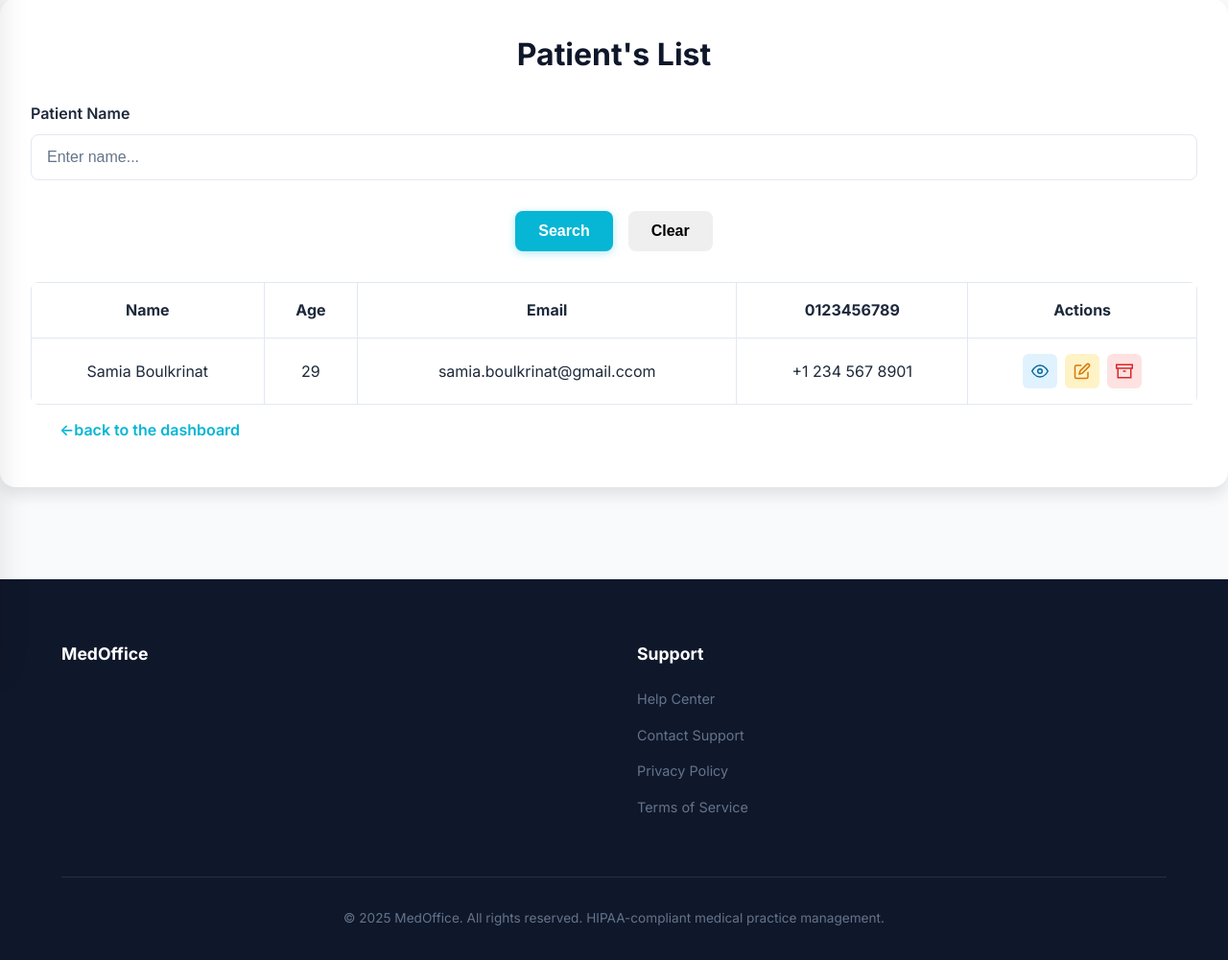
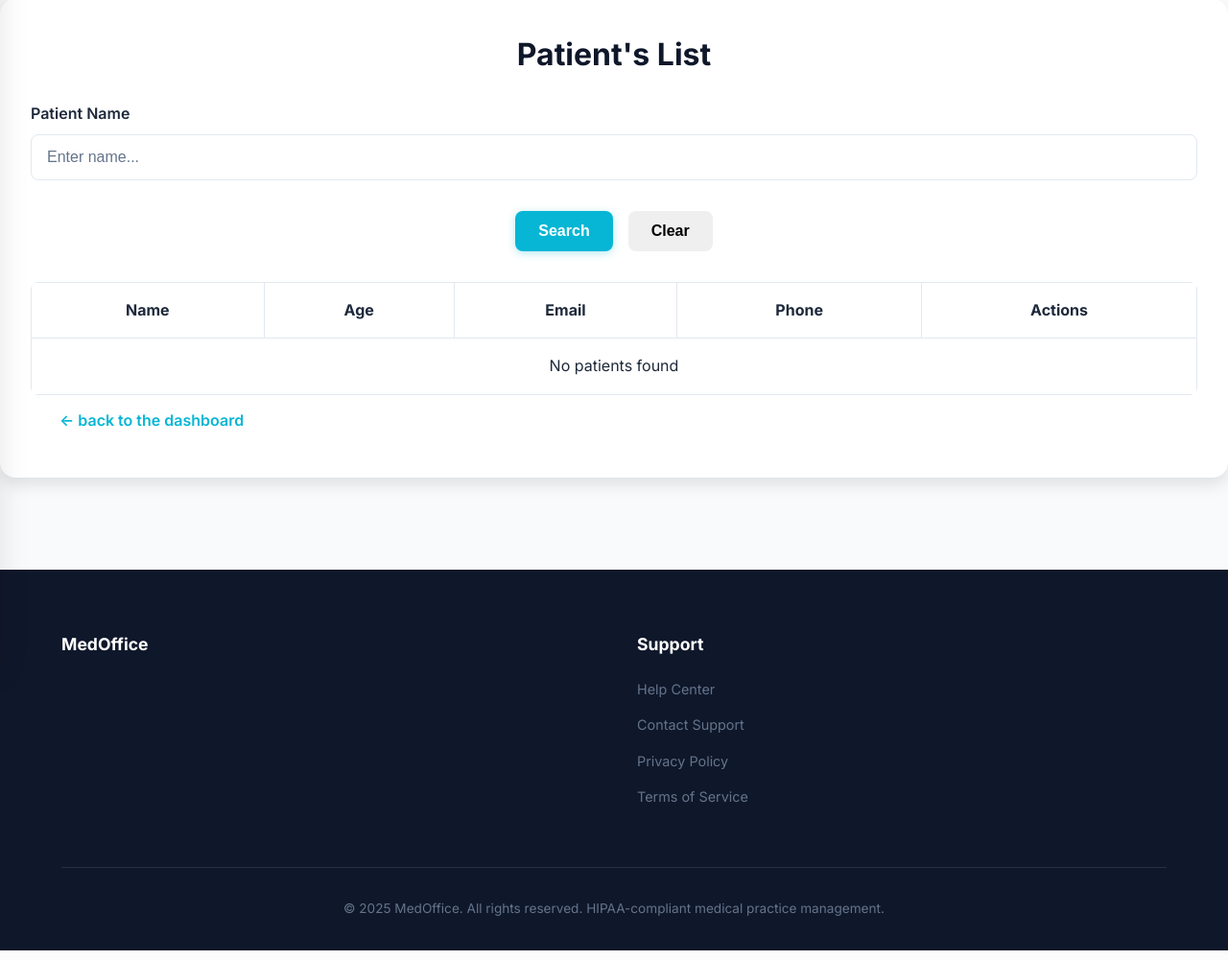
Before and after one commit to badisso22/MedOffice, a PHP site: page /Doctor/searchP.php in a window 1280 px wide. Shown: the part 108-1109 px from the top of the page at 96% size. Run offline with PHP 8.4, Linux system fonts and the light colour scheme; data comes from the database, SQL or seed files in the repository; data that the repository does not hold is empty.

Commit message:
Update searchP.php

```diff
--- a/Doctor/searchP.php
+++ b/Doctor/searchP.php
@@ -6,8 +6,9 @@
   <title>Patient List - MedOffice</title>
   <link rel="stylesheet" href="../CSS/general.css" />
   <link rel="stylesheet" href="../CSS/searchP.css" />
+  <link rel="stylesheet" href="../CSS/search_doc.css" />
 </head>
-<body>
+<body data-role="doctor">
   <nav>
     <div class="nav-container">
       <button class="drawer-toggle" onclick="toggleDrawer()">
@@ -48,59 +49,106 @@
     </div>
     <ul class="drawer-menu">
       <li><a href="dashboard_d.php">
-        <svg viewBox="0 0 24 24" width="20" height="20"><rect x="3" y="3" width="7" height="7"></rect><rect x="14" y="3" width="7" height="7"></rect><rect x="14" y="14" width="7" height="7"></rect><rect x="3" y="14" width="7" height="7"></rect></svg>
+        <svg viewBox="0 0 24 24" width="20" height="20">
+          <rect x="3" y="3" width="7" height="7"></rect>
+          <rect x="14" y="3" width="7" height="7"></rect>
+          <rect x="14" y="14" width="7" height="7"></rect>
+          <rect x="3" y="14" width="7" height="7"></rect>
+        </svg>
         Dashboard
       </a></li>
       <li><a href="profileD.php">
-        <svg viewBox="0 0 24 24" width="20" height="20"><path d="M20 21v-2a4 4 0 0 0-4-4H8a4 4 0 0 0-4 4v2"></path><circle cx="12" cy="7" r="4"></circle></svg>
+        <svg viewBox="0 0 24 24" width="20" height="20">
+          <path d="M20 21v-2a4 4 0 0 0-4-4H8a4 4 0 0 0-4 4v2"></path>
+          <circle cx="12" cy="7" r="4"></circle>
+        </svg>
         Profile
       </a></li>
       <li><a href="searchP.php" class="active">
-        <svg viewBox="0 0 24 24" width="20" height="20"><circle cx="11" cy="11" r="8"></circle><path d="m21 21-4.35-4.35"></path></svg>
+        <svg viewBox="0 0 24 24" width="20" height="20">
+          <circle cx="11" cy="11" r="8"></circle>
+          <path d="m21 21-4.35-4.35"></path>
+        </svg>
         Search Patients
       </a></li>
       <li><a href="searchA.php">
-        <svg viewBox="0 0 24 24" width="20" height="20"><path d="M16 21v-2a4 4 0 0 0-4-4H5a4 4 0 0 0-4 4v2"></path><circle cx="8.5" cy="7" r="4"></circle><line x1="20" y1="8" x2="20" y2="14"></line><line x1="23" y1="11" x2="17" y2="11"></line></svg>
+        <svg viewBox="0 0 24 24" width="20" height="20">
+          <path d="M16 21v-2a4 4 0 0 0-4-4H5a4 4 0 0 0-4 4v2"></path>
+          <circle cx="8.5" cy="7" r="4"></circle>
+          <line x1="20" y1="8" x2="20" y2="14"></line>
+          <line x1="23" y1="11" x2="17" y2="11"></line>
+        </svg>
         Search Assistant
       </a></li>
       <li><a href="calendarD.php">
-        <svg viewBox="0 0 24 24" width="20" height="20"><rect x="3" y="4" width="18" height="18" rx="2" ry="2"></rect><line x1="16" y1="2" x2="16" y2="6"></line><line x1="8" y1="2" x2="8" y2="6"></line><line x1="3" y1="10" x2="21" y2="10"></line></svg>
+        <svg viewBox="0 0 24 24" width="20" height="20">
+          <rect x="3" y="4" width="18" height="18" rx="2" ry="2"></rect>
+          <line x1="16" y1="2" x2="16" y2="6"></line>
+          <line x1="8" y1="2" x2="8" y2="6"></line>
+          <line x1="3" y1="10" x2="21" y2="10"></line>
+        </svg>
         Calendar
       </a></li>
       <li><a href="add-patient.php">
-        <svg viewBox="0 0 24 24" width="20" height="20"><path d="M16 21v-2a4 4 0 0 0-4-4H5a4 4 0 0 0-4 4v2"></path><circle cx="8.5" cy="7" r="4"></circle><line x1="20" y1="8" x2="20" y2="14"></line><line x1="23" y1="11" x2="17" y2="11"></line></svg>
+        <svg viewBox="0 0 24 24" width="20" height="20">
+          <path d="M16 21v-2a4 4 0 0 0-4-4H5a4 4 0 0 0-4 4v2"></path>
+          <circle cx="8.5" cy="7" r="4"></circle>
+          <line x1="20" y1="8" x2="20" y2="14"></line>
+          <line x1="23" y1="11" x2="17" y2="11"></line>
+        </svg>
         Add Patient
       </a></li>
       <li><a href="add-assistant.php">
-        <svg viewBox="0 0 24 24" width="20" height="20"><path d="M16 21v-2a4 4 0 0 0-4-4H5a4 4 0 0 0-4 4v2"></path><circle cx="8.5" cy="7" r="4"></circle><line x1="20" y1="8" x2="20" y2="14"></line><line x1="23" y1="11" x2="17" y2="11"></line></svg>
+        <svg viewBox="0 0 24 24" width="20" height="20">
+          <path d="M16 21v-2a4 4 0 0 0-4-4H5a4 4 0 0 0-4 4v2"></path>
+          <circle cx="8.5" cy="7" r="4"></circle>
+          <line x1="20" y1="8" x2="20" y2="14"></line>
+          <line x1="23" y1="11" x2="17" y2="11"></line>
+        </svg>
         Add Assistant
       </a></li>
       <li><a href="appointments.php">
-        <svg viewBox="0 0 24 24" width="20" height="20"><rect x="3" y="4" width="18" height="18" rx="2" ry="2"></rect><line x1="16" y1="2" x2="16" y2="6"></line><line x1="8" y1="2" x2="8" y2="6"></line><line x1="3" y1="10" x2="21" y2="10"></line></svg>
+        <svg viewBox="0 0 24 24" width="20" height="20">
+          <rect x="3" y="4" width="18" height="18" rx="2" ry="2"></rect>
+          <line x1="16" y1="2" x2="16" y2="6"></line>
+          <line x1="8" y1="2" x2="8" y2="6"></line>
+          <line x1="3" y1="10" x2="21" y2="10"></line>
+        </svg>
         Appointments
       </a></li>
       <li><a href="medical_records.php">
-        <svg viewBox="0 0 24 24" width="20" height="20"><path d="M14 2H6a2 2 0 0 0-2 2v16a2 2 0 0 0 2 2h12a2 2 0 0 0 2-2V8z"></path><polyline points="14 2 14 8 20 8"></polyline></svg>
+        <svg viewBox="0 0 24 24" width="20" height="20">
+          <path d="M14 2H6a2 2 0 0 0-2 2v16a2 2 0 0 0 2 2h12a2 2 0 0 0 2-2V8z"></path>
+          <polyline points="14 2 14 8 20 8"></polyline>
+        </svg>
         Medical Records
       </a></li>
       <li><a href="prescriptions.php">
-        <svg viewBox="0 0 24 24" width="20" height="20"><rect x="2" y="3" width="20" height="14" rx="2" ry="2"></rect><line x1="8" y1="21" x2="16" y2="21"></line><line x1="12" y1="17" x2="12" y2="21"></line></svg>
+        <svg viewBox="0 0 24 24" width="20" height="20">
+          <rect x="2" y="3" width="20" height="14" rx="2" ry="2"></rect>
+          <line x1="8" y1="21" x2="16" y2="21"></line>
+          <line x1="12" y1="17" x2="12" y2="21"></line>
+        </svg>
         Prescriptions
       </a></li>
       <li><a href="report_analytics.php">
-        <svg viewBox="0 0 24 24" width="20" height="20"><line x1="18" y1="20" x2="18" y2="10"></line><line x1="12" y1="20" x2="12" y2="4"></line><line x1="6" y1="20" x2="6" y2="14"></line></svg>
+        <svg viewBox="0 0 24 24" width="20" height="20">
+          <line x1="18" y1="20" x2="18" y2="10"></line>
+          <line x1="12" y1="20" x2="12" y2="4"></line>
+          <line x1="6" y1="20" x2="6" y2="14"></line>
+        </svg>
         Reports
       </a></li>
       <li><a href="settings.php">
         <svg viewBox="0 0 24 24" width="20" height="20" fill="none" stroke="currentColor" stroke-width="2" stroke-linecap="round" stroke-linejoin="round">
           <circle cx="12" cy="12" r="3"></circle>
-          <path d="M19.4 15a1.65 1.65 0 0 0 .33 1.82l.06.06a2 2 0 1 1-2.83 2.83l-.06-.06a1.65 1.65 0 0 0-1.82-.33 1.65 1.65 0 0 0-1 1.51V21a2 2 0 0 1-4 0v-.09a1.65 1.65 0 0 0-1-1.51 1.65 1.65 0 0 0-1.82.33h.06a2 2 0 1 1 2.83 2.83l-.06.06a1.65 1.65 0 0 0-.33 1.82c.1.63.52 1.15 1.15 1.25z"/>
+          <path d="M19.4 15a1.65 1.65 0 0 0 .33 1.82l.06.06a2 2 0 1 1-2.83 2.83l-.06-.06a1.65 1.65 0 0 0-1.82-.33 1.65 1.65 0 0 0-1 1.51V21a2 2 0 0 1-4 0v-.09a1.65 1.65 0 0 0-1-1.51 1.65 1.65 0 0 0-1.82.33h.06a2 2 0 1 1-2.83-2.83l.06-.06a1.65 1.65 0 0 0 .33-1.82 1.65 1.65 0 0 0-1.51-1H3a2 2 0 0 1 0-4h.09a1.65 1.65 0 0 0 1.51-1 1.65 1.65 0 0 0-.33-1.82l-.06-.06A2 2 0 1 1 6.92 4.58l.06.06c.37.37.86.54 1.34.41a1.65 1.65 0 0 0 1-1.51V3a2 2 0 0 1 4 0v.09c0 .49.19.97.54 1.34a1.65 1.65 0 0 0 1.82.33h.06a2 2 0 1 1 2.83 2.83l-.06.06a1.65 1.65 0 0 0-.33 1.82c.1.63.52 1.15 1.15 1.25z"/>
         </svg>
         Settings
       </a></li>
     </ul>
     <button class="drawer-logout" onclick="window.location.href='logout.php'">
-      <svg viewBox="0 0 24 24" width="18" height="18" fill="none" stroke="currentColor" stroke-width="2" style="display: inline-block; margin-right: 0.5rem; vertical-align: middle;">
+      <svg viewBox="0 0 24 24" width="18" height="18" fill="none" stroke="currentColor" stroke-width="2" style="display:inline-block;margin-right:.5rem;vertical-align:middle;">
         <path d="M9 21H5a2 2 0 0 1-2-2V5a2 2 0 0 1 2-2h4"></path>
         <polyline points="16 17 21 12 16 7"></polyline>
         <line x1="21" y1="12" x2="9" y2="12"></line>
@@ -110,70 +158,11 @@
   </div>
 
   <div class="drawer-overlay" id="drawerOverlay" onclick="toggleDrawer()"></div>
-  <div class="modal-overlay" id="archiveModal">
-    <div class="modal-content">
-      <button class="modal-close" onclick="closeArchiveModal()">&times;</button>
-      <div class="modal-header">
-        <div class="modal-warning-icon">
-          <svg viewBox="0 0 24 24" fill="none" stroke="currentColor" stroke-width="2" stroke-linecap="round" stroke-linejoin="round">
-            <path d="M10.29 3.86L1.82 18a2 2 0 0 0 1.71 3h16.94a2 2 0 0 0 1.71-3L13.71 3.86a2 2 0 0 0-3.42 0z"></path>
-            <line x1="12" y1="9" x2="12" y2="13"></line>
-            <line x1="12" y1="17" x2="12.01" y2="17"></line>
-          </svg>
-        </div>
-        <h2>Archive Patient</h2>
-      </div>
-      <div class="modal-body">
-        <p class="modal-message">
-          Are you sure you want to archive this patient? This action will move the patient record to the archive section.
-        </p>
-        <div class="modal-patient-info" id="patientInfo">
-          <p><strong>Patient ID:</strong> <span id="modalPatientId">001</span></p>
-          <p><strong>Name:</strong> <span id="modalPatientName">Samia Boulkrinat</span></p>
-          <p><strong>Age:</strong> <span id="modalPatientAge">29</span></p>
-        </div>
-        <div class="modal-actions">
-          <button class="modal-btn modal-btn-danger" onclick="confirmArchive()">Yes, Archive Patient</button>
-          <button class="modal-btn modal-btn-cancel" onclick="closeArchiveModal()">Cancel</button>
-        </div>
-      </div>
-    </div>
-  </div>
-  <div class="modal-overlay" id="successModal">
-    <div class="modal-content">
-      <button class="modal-close" onclick="closeSuccessModal()">&times;</button>
-      <div class="modal-header">
-        <div class="success-icon">
-          <svg viewBox="0 0 24 24" fill="none" stroke="currentColor" stroke-width="3" stroke-linecap="round" stroke-linejoin="round">
-            <polyline points="20 6 9 17 4 12"></polyline>
-          </svg>
-        </div>
-        <h2>Patient Successfully Archived</h2>
-      </div>
-      <div class="modal-body">
-        <p class="success-message">
-          The patient record has been successfully moved to the archive. You can restore it at any time from the archived patients section.
-        </p>
-        <div class="archived-patient-info">
-          <p><strong>Patient ID:</strong> <span id="successPatientId">001</span></p>
-          <p><strong>Name:</strong> <span id="successPatientName">Samia Boulkrinat</span></p>
-          <p><strong>Age:</strong> <span id="successPatientAge">29</span></p>
-          <p><strong>Status:</strong> <span style="color: #16a34a; font-weight: 600;">Archived</span></p>
-        </div>
-        <div class="info-box">
-          <p>📋 The patient's medical records and history have been preserved and can be accessed from the archived section.</p>
-        </div>
-        <div class="action-buttons-success">
-          <a href="searchP.php" class="btn btn-primary btn-large">Back to Patient List</a>
-          <a href="dashboard_d.php" class="btn btn-secondary btn-large">Go to Dashboard</a>
-        </div>
-      </div>
-    </div>
-  </div>
 
   <div class="container">
     <h1>Patient's List</h1>
-    <form>
+
+    <form id="patient-search-form">
       <div class="form-group">
         <label for="searchName">Patient Name</label>
         <input type="text" id="searchName" name="searchName" placeholder="Enter name..." />
@@ -183,55 +172,28 @@
         <button type="reset" class="btn">Clear</button>
       </div>
     </form>
-    <table>
+    <div id="patients-result"></div>
+
+    <table id="patientsTable">
       <thead>
         <tr>
           <th>Name</th>
           <th>Age</th>
           <th>Email</th>
-          <th>0123456789</th>
+          <th>Phone</th>
           <th>Actions</th>
         </tr>
       </thead>
-      <tbody>
-        <tr>
-          <td>Samia Boulkrinat</td>
-          <td>29</td>
-          <td>samia.boulkrinat@gmail.ccom</td>
-          <td>+1 234 567 8901</td>
-          <td>
-            <div class="action-buttons">
-              <a href="view_patient.php" class="action-btn view-btn" title="View">
-                <svg viewBox="0 0 24 24" width="18" height="18" fill="none" stroke="currentColor" stroke-width="2">
-                  <path d="M1 12s4-8 11-8 11 8 11 8-4 8-11 8-11-8-11-8z"></path>
-                  <circle cx="12" cy="12" r="3"></circle>
-                </svg>
-              </a>
-              <a href="edit_patient.php" class="action-btn edit-btn" title="Edit">
-                <svg viewBox="0 0 24 24" width="18" height="18" fill="none" stroke="currentColor" stroke-width="2">
-                  <path d="M11 4H4a2 2 0 0 0-2 2v14a2 2 0 0 0 2 2h14a2 2 0 0 0 2-2v-7"></path>
-                  <path d="M18.5 2.5a2.121 2.121 0 0 1 3 3L12 15l-4 1 1-4 9.5-9.5z"></path>
-                </svg>
-              </a>
-              <a href="javascript:void(0);" onclick="openArchiveModal('001', 'Samia Boulkrinat', '29')" class="action-btn archive-btn" title="Archive">
-                <svg viewBox="0 0 24 24" width="18" height="18" fill="none" stroke="currentColor" stroke-width="2">
-                  <polyline points="21 8 21 21 3 21 3 8"></polyline>
-                  <rect x="1" y="3" width="22" height="5"></rect>
-                  <line x1="10" y1="12" x2="14" y2="12"></line>
-                </svg>
-              </a>
-            </div>
-          </td>
-        </tr>
+      <tbody id="patients-tbody">
       </tbody>
     </table>
-    <a href="dashboard_d.php" class="btn btn-white btn-large">←back to the dashboard</a>
+
+    <a href="dashboard_d.php" class="btn btn-white btn-large">← back to the dashboard</a>
   </div>
   <footer>
     <div class="footer-content">
       <div class="footer-section">
         <h3>MedOffice</h3>
-        <p></p>
       </div>
       <div class="footer-section">
         <h3>Support</h3>
@@ -247,7 +209,8 @@
       <p>&copy; 2025 MedOffice. All rights reserved. HIPAA-compliant medical practice management.</p>
     </div>
   </footer>
-  <script src="../JS/searchP.js"></script>
+  <script src="../JS/admin_searchP.js"></script>
+  <script src="../ajax/admin_searchP.js"></script>
   <script>
     function toggleDrawer() {
       const drawer = document.getElementById('drawer');
```
Lines whose indentation alone changed are shown as unchanged.
